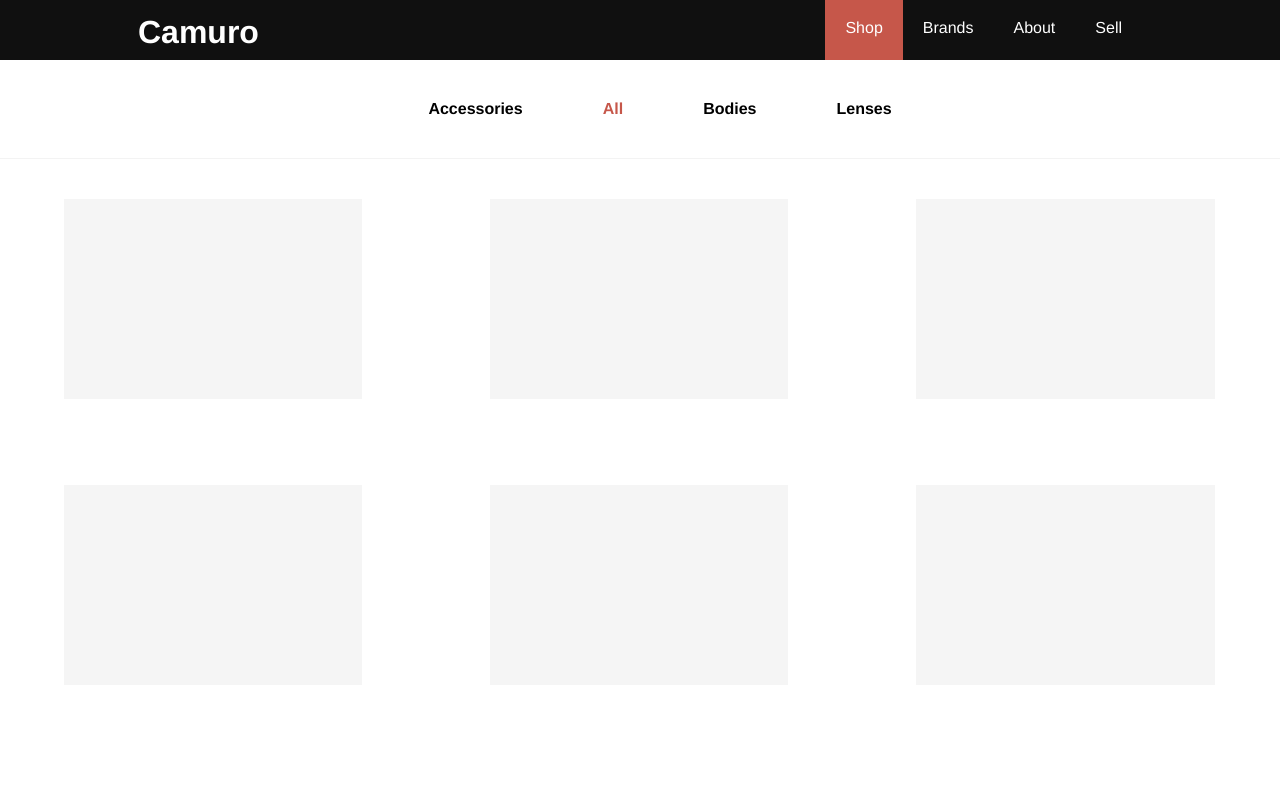
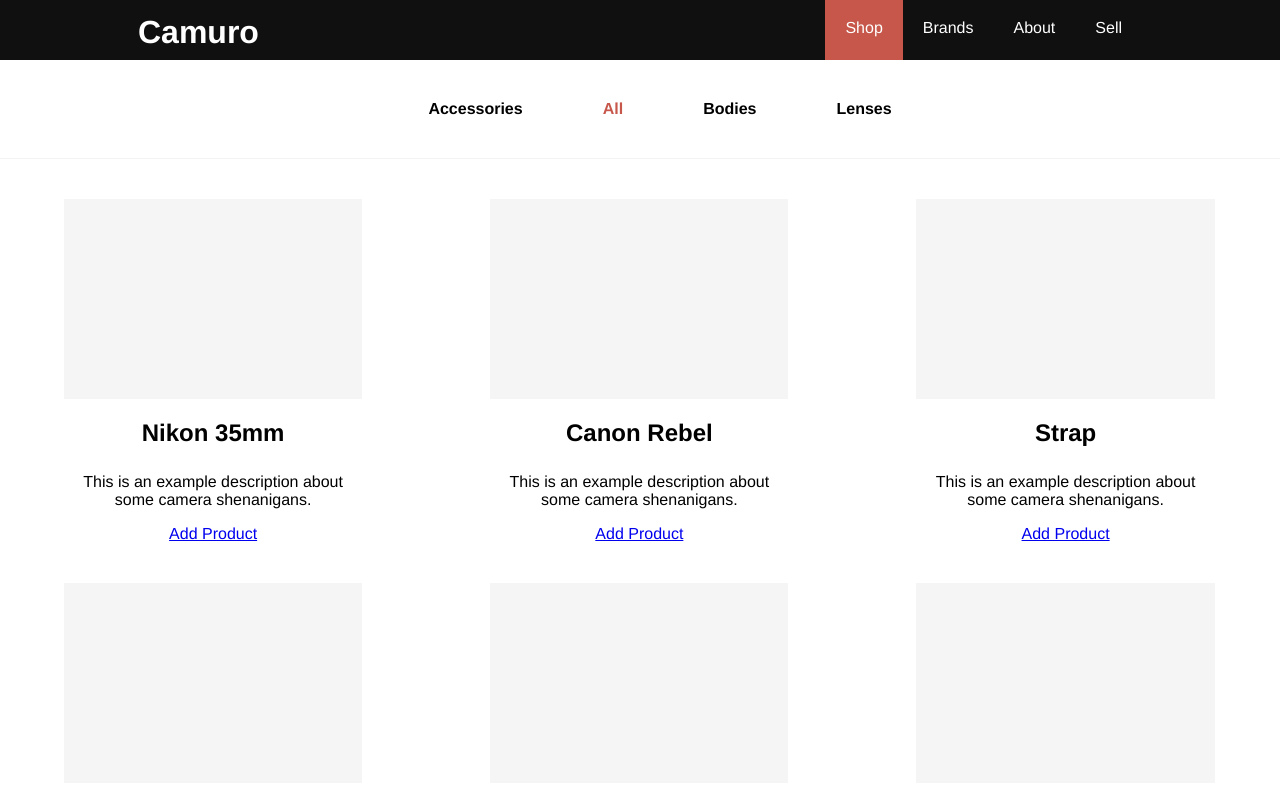
Before and after one commit to tfogg2/camuro-react, a React (Create React App) app: page /products in a window 1280 px wide. Shown: the top 800 px of the page. Built offline with nearby package versions, Linux system fonts and the light colour scheme.

Commit message:
redux in place and cart functional

```diff
--- /dev/null
+++ b/src/ActionTypes/Cart.js
@@ -0,0 +1,3 @@
+export const ADD_PRODUCT = 'cart/ADD_PRODUCT'
+export const REMOVE_PRODUCT = 'cart/REMOVE_PRODUCT'
+export const UPDATE_CART_TOTAL = 'cart/UPDATE_CART_TOTAL'
--- /dev/null
+++ b/src/Actions/Cart.js
@@ -0,0 +1,27 @@
+import * as CartActionTypes from '../ActionTypes/Cart'
+
+export const addProduct = (title, category, description, price, index) => {
+  return {
+    type: CartActionTypes.ADD_PRODUCT,
+    title,
+    category,
+    description,
+    price,
+    index
+  }
+}
+
+export const removeProduct = index => {
+  return {
+    type: CartActionTypes.REMOVE_PRODUCT,
+    index
+  }
+}
+
+export const updateCartTotal = (index, price) => {
+  return {
+    type: CartActionTypes.UPDATE_CART_TOTAL,
+    price,
+    index
+  }
+}
--- a/src/App.css
+++ b/src/App.css
@@ -19,6 +19,17 @@ body {
 }
 h1{
   margin: 0;
+}
+.cart{
+  color: #000;
+  text-align: left;
+  padding: 40px 0;
+}
+.cart-content{
+  width: 80%;
+  margin: 0 10%;
+  background: #fff;
+  padding: 40px;
 }
 .header, .home-content{
   margin: 0 auto;
--- a/src/App.js
+++ b/src/App.js
@@ -1,49 +1,45 @@
-import React, { Component } from 'react';
-import { BrowserRouter, Route, Link, Switch } from 'react-router-dom';
-import _ from 'lodash';
+import React, { Component } from 'react'
+import { BrowserRouter, Route, Link, Switch } from 'react-router-dom'
+import _ from 'lodash'
+
+import { bindActionCreators } from 'redux'
+import * as CartActionCreators from './Actions/Cart'
+import { connect } from 'react-redux'
+
+import Cart from './Components/Cart'
 import Header from './Components/Header/Header.js'
-import Home from './Components/Home/Home.js';
-import Products from './Components/Products/Products.js';
-import Product from './Components/Products/Product.js';
-import OfferForm from './Components/Offers/OfferForm.js';
-import Brands from './Components/Brands.js';
-import About from './Components/About.js';
-import NotFound from './Components/NotFound.js';
-import Footer from './Components/Footer.js';
+import Home from './Components/Home/Home.js'
+import Products from './Components/Products/Products.js'
+import Product from './Components/Products/Product.js'
+import OfferForm from './Components/Offers/OfferForm.js'
+import Brands from './Components/Brands.js'
+import About from './Components/About.js'
+import NotFound from './Components/NotFound.js'
+import Footer from './Components/Footer.js'
 import './App.css';
 
-const products = [
-  {
-    title: "test",
-    category: "lense",
-  },
-  {
-    title: "canon",
-    category: "body",
-  }
-]
-
-
 class App extends Component {
-  state = {
-    products: products,
-    brands: [],
-  }
-
-  onPressToggle = (category) => {
-    this.setState({
-      products: _.filter(products, {category: category})
-    })
-  }
 
   render() {
+    const {dispatch, cartProducts} = this.props
+    const addProduct = bindActionCreators(CartActionCreators.addProduct, dispatch)
+    const removeProduct = bindActionCreators(CartActionCreators.removeProduct, dispatch)
+
+    const cartComponent = this.props.cartProducts.map((product, index) => (
+      <Cart
+        addProduct = {addProduct}
+        removeProduct = {removeProduct}
+      />
+    ))
+
     return (
       <BrowserRouter>
         <div className="App">
-          <Header />
+          <Header addProduct={addProduct} removeProduct={removeProduct}/>
           <Switch>
             <Route exact path="/" render={() => <Home />}/>
-            <Route path="/products" render={() => <Products products={this.state.products} />} />
+            <Route path="/cart" render={() => <Cart removeProduct={removeProduct} cartProducts={cartProducts}/>} />
+            <Route path="/products" render={() => <Products addProduct={addProduct}/>} />
             <Route path="/product/:title" component={Product} />} />
             <Route path="/brands" component={Brands} />} />
             <Route path="/sell" component={OfferForm} />} />
@@ -57,4 +53,10 @@ class App extends Component {
   }
 }
 
-export default App;
+const mapStateToProps = state => (
+  {
+    cartProducts: state.cartProducts
+  }
+)
+
+export default connect(mapStateToProps)(App);
--- /dev/null
+++ b/src/Components/Cart.js
@@ -0,0 +1,20 @@
+import React, {PropTypes} from 'react'
+
+const Cart = props => {
+  return (
+    <div className="cart">
+      <div className="cart-content">
+        {props.cartProducts.map((product, index) => (
+          <div className="product-title">
+            <a className="remove-product" onClick={ () => props.removeProduct(index)}>✖</a>
+            <h3>{product.title}</h3>
+            <p>{product.description}</p>
+            <span>${product.price}</span>
+          </div>
+        ))}
+      </div>
+    </div>
+  )
+}
+
+export default Cart;
--- a/src/Components/Products/Product.js
+++ b/src/Components/Products/Product.js
@@ -1,20 +1,19 @@
 import React, { Component } from 'react';
 import { BrowserRouter, Route, NavLink, Link } from 'react-router-dom';
 
-class Product extends Component {
-  render(){
+const Product = props => {
   return(
     <div className="product">
       <div className="product-image"></div>
       <div className="product-title">
-          <h2>{this.props.title}</h2>
+        <h2>{props.title}</h2>
       </div>
       <div className="product-description">
-          <p>{this.props.description}</p>
+        <p>{props.description}</p>
       </div>
+      <Link to={`/cart`} className="add-product" onClick={ () => props.addProduct(props.title, props.category, props.description, props.price, props.index)}>Add Product</Link>
     </div>
   )
 }
-}
 
 export default Product;
--- a/src/Components/Products/Products.js
+++ b/src/Components/Products/Products.js
@@ -8,31 +8,7 @@ import _ from 'lodash';
 
 
 
-const ProductItem = ({ product, category, title, description }) => (
-  <div className="product">
-    <div className="product-image"></div>
-    <div className="product-title">
-      <h2>{title}</h2>
-    </div>
-    <div className="product-description">
-      <p>{description}</p>
-    </div>
-  </div>
-);
-const ProductItems = ({ state: { products, displayCategory } }) => (
-  <div>
-    {products
-      .filter(
-        ({ category }) =>
-          displayCategory === category || displayCategory === "All"
-      )
-      .map(({ category, title, description }) => (
-        <Link to={`/product/${title}`} component={Product}>
-          <Product key={`ProductItems-${title}`} category={category} title={title} description={description} />
-        </Link>
-      ))}
-  </div>
-);
+
 
 const ListCategories = (productCategories, setCategory ) => (
   productCategories.map((category) => {
@@ -47,21 +23,7 @@ const ListCategories = (productCategories, setCategory ) => (
   })
 )
 
-const UI = ({
-  state,
-  state: { productCategories },
-  setCategory,
-  AllProducts
-}) => (
-  <div className="content">
-    <ul className="product-nav">
-      {ListCategories(productCategories, setCategory )}
-    </ul>
-    <div className="products">
-      <ProductItems state={state} />
-    </div>
-  </div>
-)
+
 
 class Products extends Component {
   constructor(props) {
@@ -84,19 +46,61 @@ class Products extends Component {
     })
   }
   render() {
+    const ProductItem = ({ product, category, title, description, price, key }) => (
+      <div className="product">
+        <div className="product-image"></div>
+        <div className="product-title">
+          <h2>{title}</h2>
+        </div>
+        <div className="product-description">
+          <p>{description}</p>
+        </div>
+        <div className="add-to-cart">
+          <Link to={`/cart`} className="add-product" onClick={ () => this.props.addProduct(product)}>Add Product</Link>
+        </div>
+      </div>
+    );
+    const ProductItems = ({ state: { products, displayCategory } }) => (
+      <div>
+        {products
+          .filter(
+            ({ category }) =>
+              displayCategory === category || displayCategory === "All"
+          )
+          .map(({ product, category, title, description, price, index }) => (
+            // <Link to={`/product/${title}`} component={Product}>
+            <Product key={`ProductItems-${title}`} product={product} index={index} category={category} title={title} description={description} price={price} addProduct={this.props.addProduct} />
+            // </Link>
+          ))}
+      </div>
+    );
+    const UI = ({
+      state,
+      state: { productCategories },
+      setCategory,
+      AllProducts
+    }) => (
+      <div className="content">
+        <ul className="product-nav">
+          {ListCategories(productCategories, setCategory )}
+        </ul>
+        <div className="products">
+          <ProductItems state={state} />
+        </div>
+      </div>
+    )
     return <UI setCategory={this.setCategory} state={this.state} className />;
   }
 }
 
 // data
 const PRODUCTS = [
-  { title: "Nikon 35mm", description: "This is an example description about some camera shenanigans.", category: "Lenses" },
-  { title: "Canon Rebel", description: "This is an example description about some camera shenanigans.", category: "Bodies" },
-  { title: "Strap", description: "This is an example description about some camera shenanigans.", category: "Accessories" },
-  { title: "Canon Prime 100mm", description: "This is an example description about some camera shenanigans.", category: "Lenses" },
-  { title: "Sony Body", description: "This is an example description about some camera shenanigans.", category: "Bodies" },
-  { title: "Shutter Button", description: "This is an example description about some camera shenanigans.", category: "Accessories" },
-
+  { title: "Nikon 35mm", description: "This is an example description about some camera shenanigans.", category: "Lenses", price: "100" },
+  { title: "Canon Rebel", description: "This is an example description about some camera shenanigans.", category: "Bodies", price: "100" },
+  { title: "Strap", description: "This is an example description about some camera shenanigans.", category: "Accessories", price: "100" },
+  { title: "Canon Prime 100mm", description: "This is an example description about some camera shenanigans.", category: "Lenses", price: "100" },
+  { title: "Sony Body", description: "This is an example description about some camera shenanigans.", category: "Bodies", price: "100" },
+  { title: "Shutter Button", description: "This is an example description about some camera shenanigans.", category: "Accessories", price: "100" },
 ]
 
 // get unique category items
--- /dev/null
+++ b/src/Reducers/Cart.js
@@ -0,0 +1,39 @@
+import * as CartActionTypes from '../ActionTypes/Cart';
+
+const initialState = {
+  cartProducts: [
+
+  ]
+}
+
+export default function Cart(state=initialState, action){
+
+  switch(action.type){
+    case CartActionTypes.ADD_PRODUCT: {
+      const addProductList = [...state.cartProducts, {
+        product: action.product,
+        title: action.title,
+        price: action.price,
+        category: action.category,
+        description: action.description
+      }]
+      return {
+        ...state,
+        cartProducts: addProductList
+      }
+    }
+
+    case CartActionTypes.REMOVE_PRODUCT: {
+      const removeProductList = [
+        ...state.cartProducts.slice(0, action.index),
+        ...state.cartProducts.slice(action.index + 1)
+      ]
+      return {
+        ...state,
+        cartProducts: removeProductList
+      }
+    }
+    default:
+      return state;
+  }
+}
--- a/src/index.js
+++ b/src/index.js
@@ -1,8 +1,20 @@
-import React from 'react';
-import ReactDOM from 'react-dom';
-import './index.css';
-import App from './App';
-import registerServiceWorker from './registerServiceWorker';
+import React from 'react'
+import ReactDOM from 'react-dom'
+import { Provider } from 'react-redux'
+import { createStore } from 'redux'
+import cartReducer from './Reducers/Cart'
+import './index.css'
+import App from './App'
+import registerServiceWorker from './registerServiceWorker'
 
-ReactDOM.render(<App />, document.getElementById('root'));
-registerServiceWorker();
+const store = createStore(
+  cartReducer,
+  window.devToolsExtension && window.devToolsExtension()
+)
+
+ReactDOM.render(
+  <Provider store = {store}>
+    <App />
+  </Provider>, document.getElementById('root')
+)
+registerServiceWorker()
```
Also changed, not shown: package.json (+6 -1 lines), 1 other file (tests, documents, lock files or other folders). Lines whose indentation alone changed are shown as unchanged.
